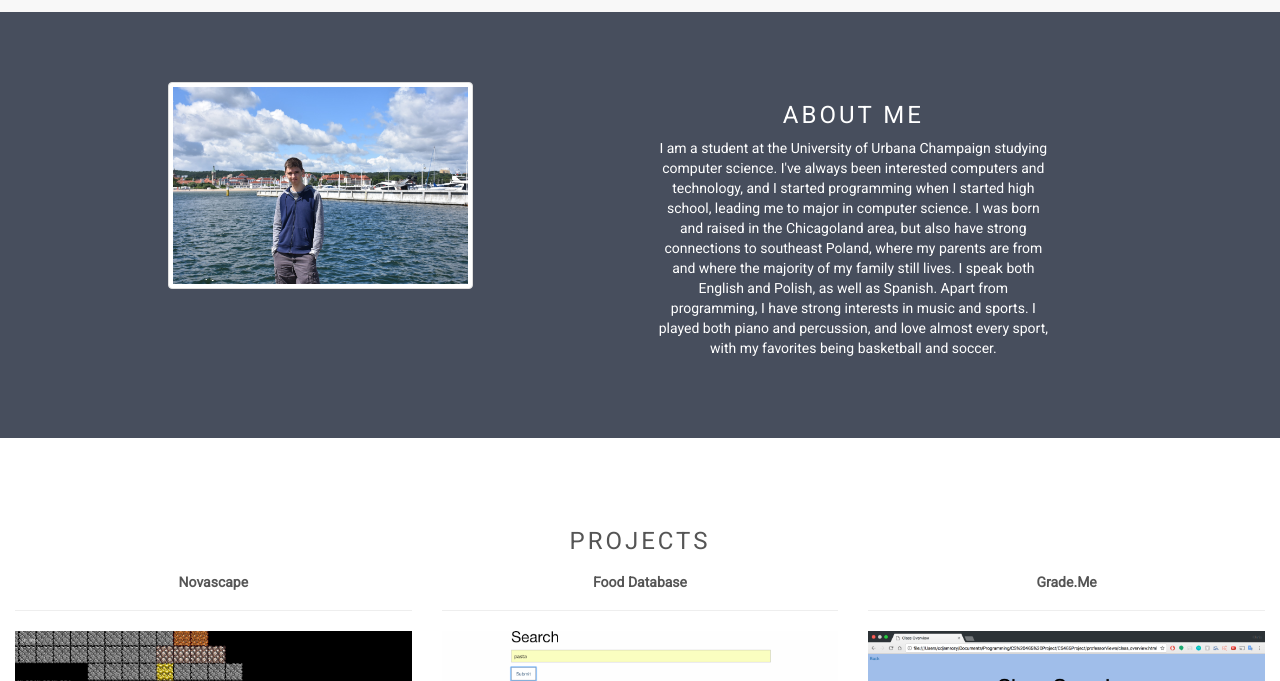
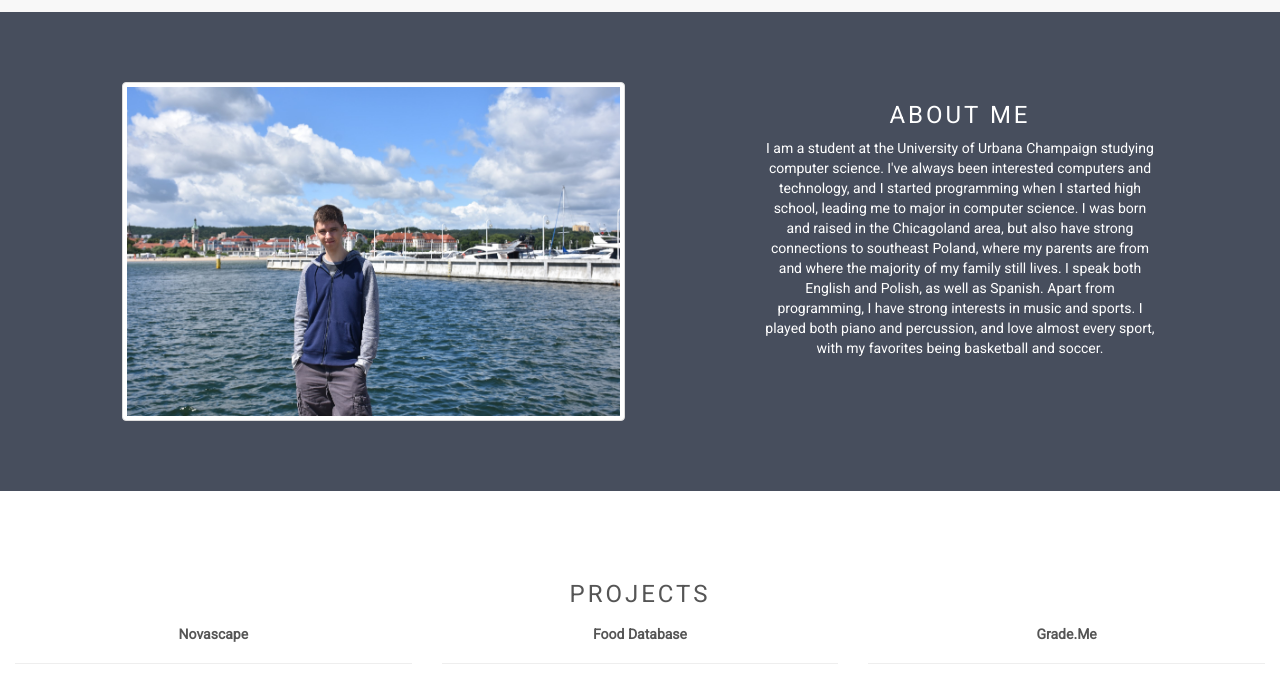
Before and after one commit to cdjamrozy/cdjamrozy.github.io, a plain HTML site: page index.html in a window 1280 px wide. Shown: the part 68-749 px from the top of the page. Drawn offline with nearby package versions, Linux system fonts and the light colour scheme.

Commit message:
changed formatting

```diff
--- a/index.html
+++ b/index.html
@@ -37,9 +37,11 @@
 
 <div class="container-fluid bg-2 text-center" id="about">
     <div class="row">
-        <div class="col-sm-6">
-            <img src="assets/profile.JPG" alt="Me" class="img-thumbnail img-responsive" style="display:inline; width:50%;">
+        <div class="col-sm-1"></div>
+        <div class="col-sm-5">
+            <img src="assets/profile.JPG" alt="Me" class="img-thumbnail img-responsive" style="display:inline; width:100%;">
         </div>
+        <div class="col-sm-1"></div>
         <div class="col-sm-4">
             <h3>ABOUT ME</h3>
             <p>I am a student at the University of Urbana Champaign studying computer science. I've always been
```
